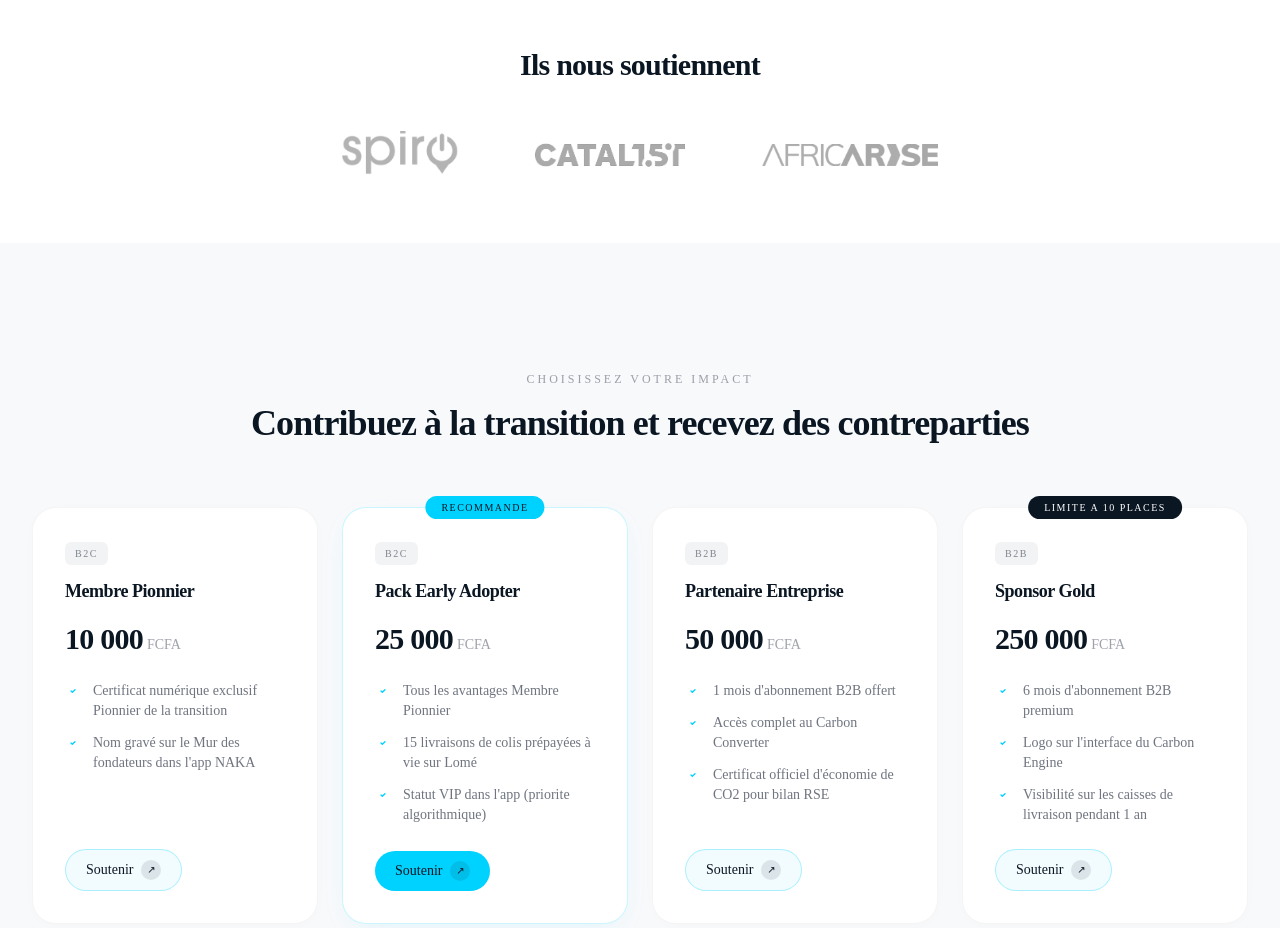
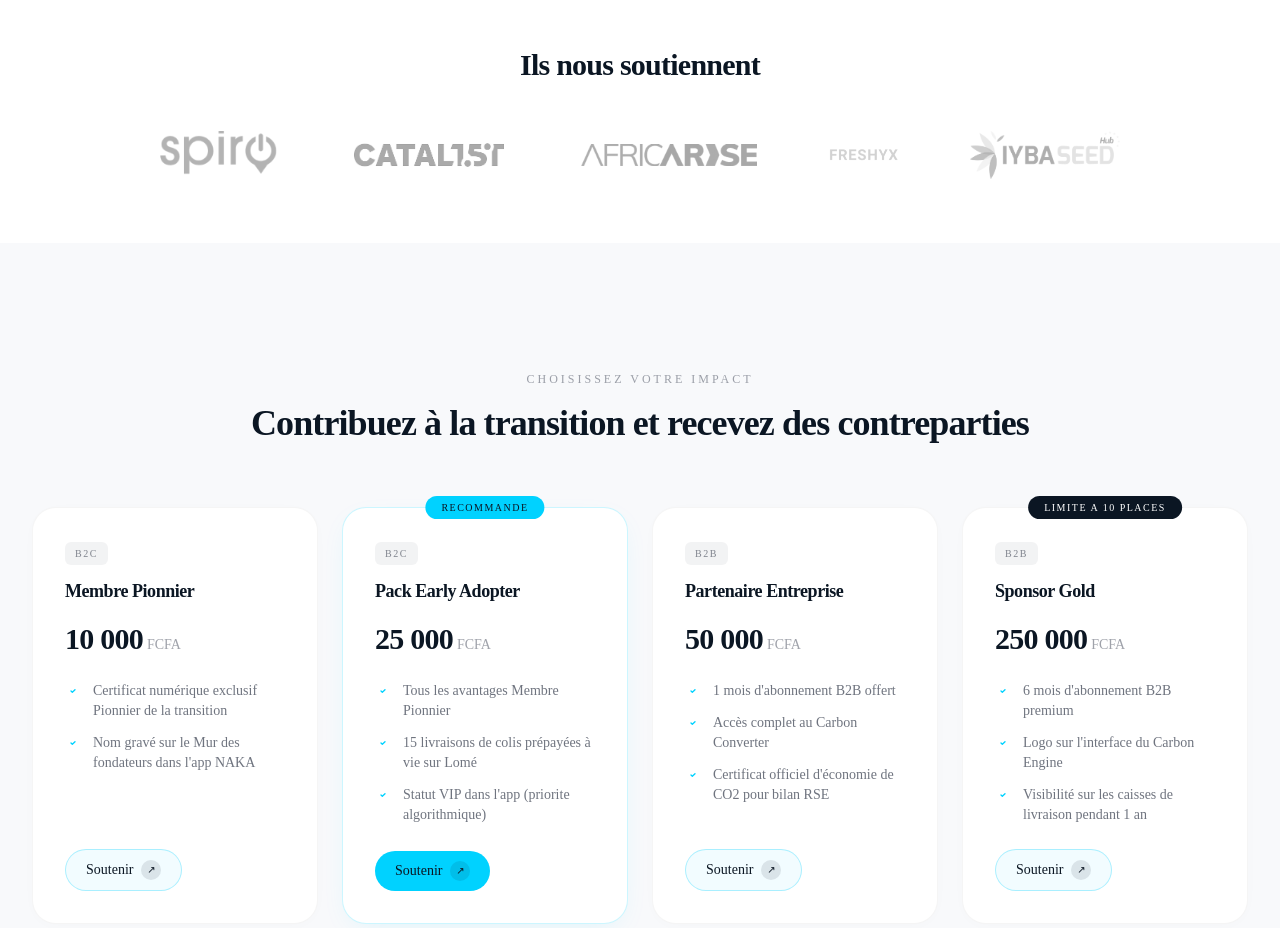
Before and after one commit to DevOpps-Design/naka-crowdfunding, a React (Vite) app: page / in a window 1280 px wide. Shown: the part 4340-5268 px from the top of the page. Built offline with nearby package versions, Linux system fonts and the light colour scheme; no server answers.

Commit message:
feat: ajoute logos Freshyx et IYBA dans la section partenaires

```diff
--- a/src/components/Partners.jsx
+++ b/src/components/Partners.jsx
@@ -4,6 +4,8 @@ const partners = [
   { name: "Spiro", logo: "/parterners/Spiro-logo.png" },
   { name: "CATAL1.5T", logo: "/parterners/CATAL1.5T-logo.png" },
   { name: "AfricArena", logo: "/parterners/AfricArise-logo.png" },
+  { name: "Freshyx", logo: "/parterners/freshyx-logo.png" },
+  { name: "IYBA", logo: "/parterners/IYBA_logo.png" },
 ];
 
 export default function Partners() {
```
Also changed, not shown: public/parterners/IYBA_logo.png (added), public/parterners/freshyx-logo.png (added).
